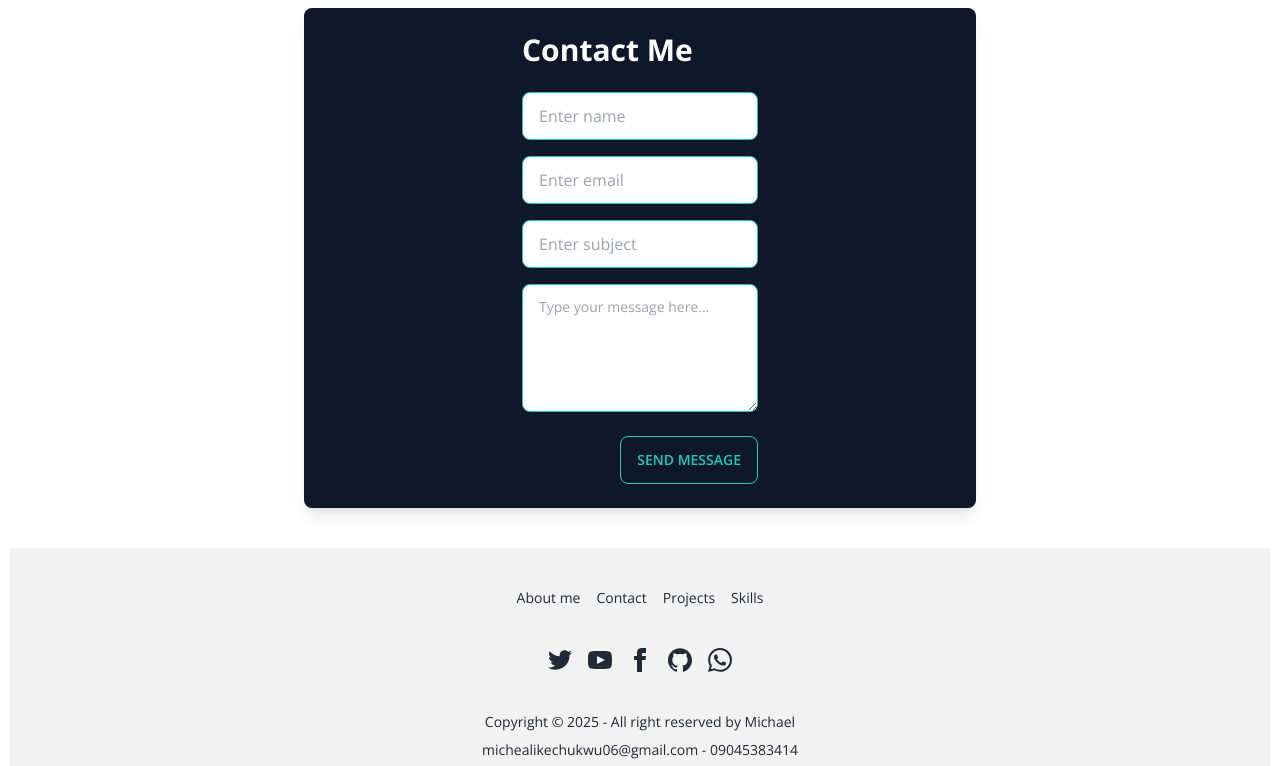
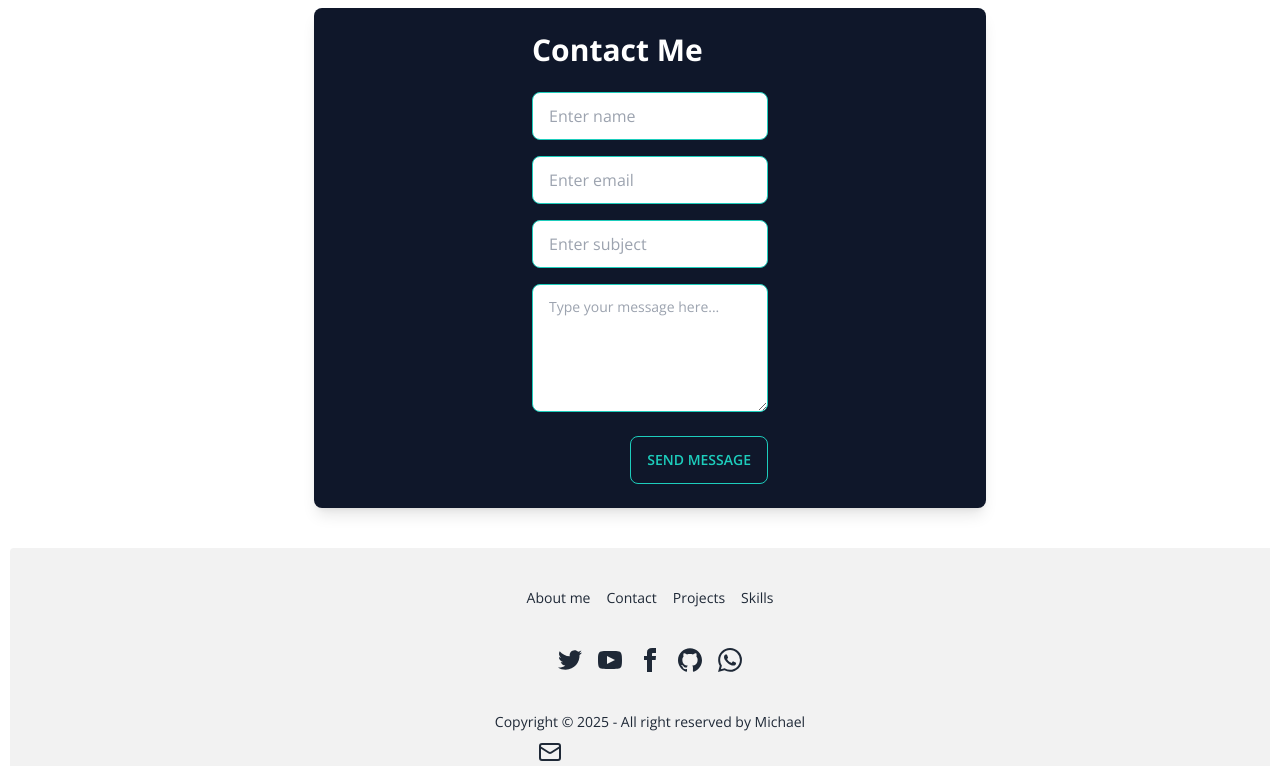
Before and after one commit to Michael-Francis67/portfolio, a React (Vite) app in the folder frontend/: page / in a window 1280 px wide. Shown: the part 2000-2766 px from the top of the page. Built offline with nearby package versions, Linux system fonts and the light colour scheme; no server answers; a web font is replaced by a local one.

Commit message:
Modified footer component

```diff
--- a/frontend/src/components/footer/footer.component.jsx
+++ b/frontend/src/components/footer/footer.component.jsx
@@ -2,6 +2,7 @@ import React from "react";
 import {Link} from "react-scroll";
 import {Link as RouterLink} from "react-router-dom";
 import {SiGithub, SiWhatsapp} from "react-icons/si";
+import {Mail, Phone} from "lucide-react";
 
 const FooterComponent = () => {
     return (
@@ -22,7 +23,7 @@ const FooterComponent = () => {
             </nav>
             <nav>
                 <div className="grid grid-flow-col gap-4">
-                    <RouterLink target="_blank" to="https://twitter.com" className="link link-hover">
+                    <RouterLink target="_blank" to="https://x.com/Master_Coder67" className="link link-hover">
                         <svg
                             xmlns="http://www.w3.org/2000/svg"
                             width="24"
@@ -44,7 +45,7 @@ const FooterComponent = () => {
                             <path d="M19.615 3.184c-3.604-.246-11.631-.245-15.23 0-3.897.266-4.356 2.62-4.385 8.816.029 6.185.484 8.549 4.385 8.816 3.6.245 11.626.246 15.23 0 3.897-.266 4.356-2.62 4.385-8.816-.029-6.185-.484-8.549-4.385-8.816zm-10.615 12.816v-8l8 3.993-8 4.007z"></path>
                         </svg>
                     </RouterLink>
-                    <RouterLink target="_blank" to="https://facebook.com" className="link link-hover">
+                    <RouterLink target="_blank" to="https://www.facebook.com/profile.php" className="link link-hover">
                         <svg
                             xmlns="http://www.w3.org/2000/svg"
                             width="24"
@@ -65,7 +66,9 @@ const FooterComponent = () => {
             </nav>
             <aside className="overflow-hidden">
                 <p className="text-center">Copyright © 2025 - All right reserved by Michael</p>
-                <p className="text-center">michealikechukwu06@gmail.com - 09045383414</p>
+                <p className="text-center">
+                    <Mail size={24} /> michealikechukwu06@gmail.com - <Phone size={24} /> 09045383414
+                </p>
             </aside>
             <div className="text-sm">
                 <p className="text-center">Designed and Developed by Michael Francis</p>
--- a/frontend/src/pages/home.pages.jsx
+++ b/frontend/src/pages/home.pages.jsx
@@ -9,7 +9,7 @@ import Navbar from "../components/navbar/navbar.components";
 
 const Home = () => {
     return (
-        <div className="overflow-y-scroll overflow-x-hidden">
+        <div className="overflow-y-scroll overflow-x-hidden w-screen">
             <Navbar />
             <HomePage />
             <AboutSection />
```
